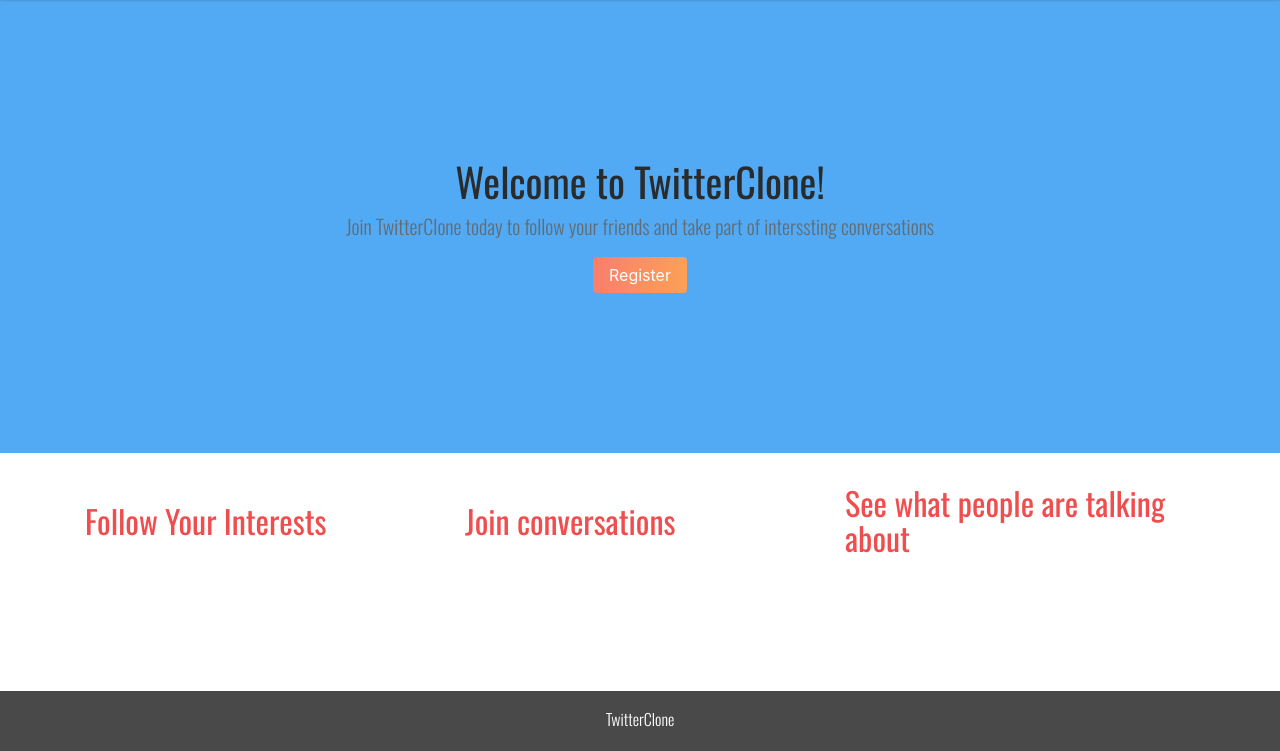
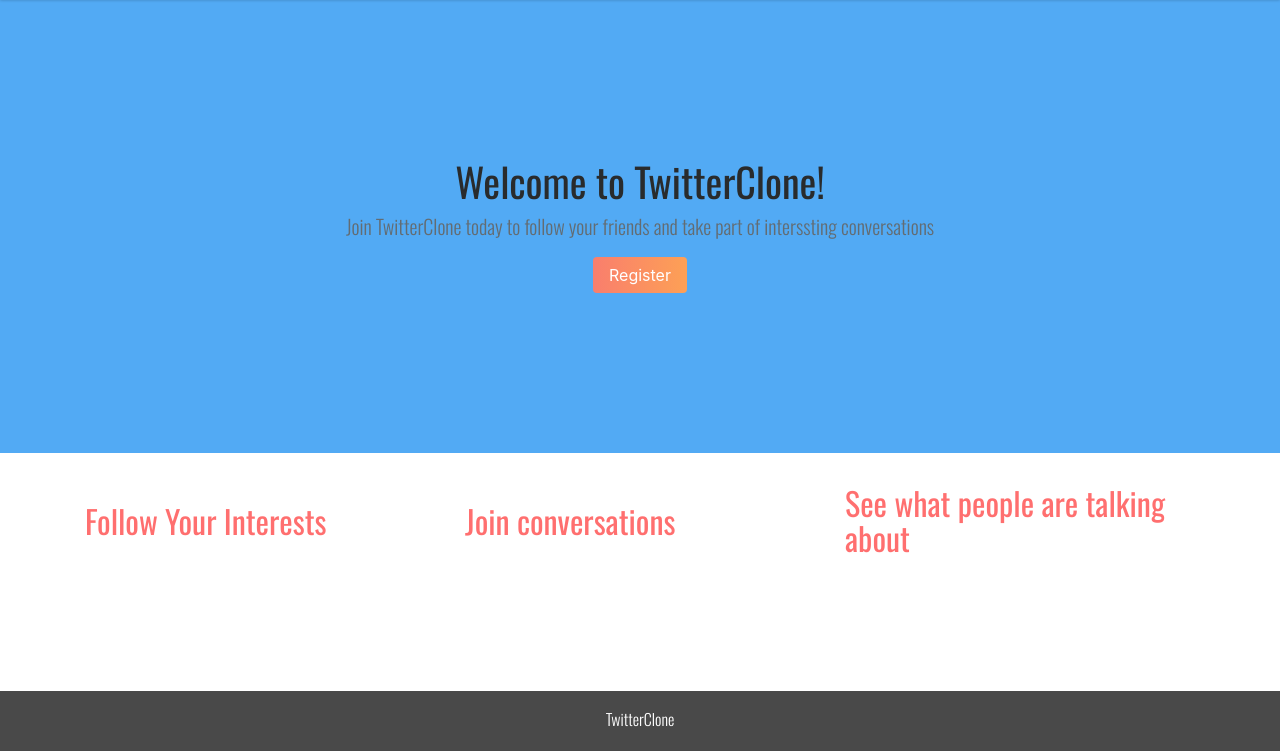
Before and after one commit to chas-academy/k02-php-oop-jquery-Jonon, a PHP site: page / in a window 1280 px wide. Shown: the part 49-800 px from the top of the page. Run offline with PHP 8.4, Linux system fonts and the light colour scheme; some web fonts are replaced.

Commit message:
Change pink color

```diff
--- a/styles/blocks/colors.css
+++ b/styles/blocks/colors.css
@@ -1,6 +1,6 @@
 /* text colors */
 .text-pink {
-    color: #f04e4e;
+    color: #ff6f6f;
 }
 
 .text-grey {
```
